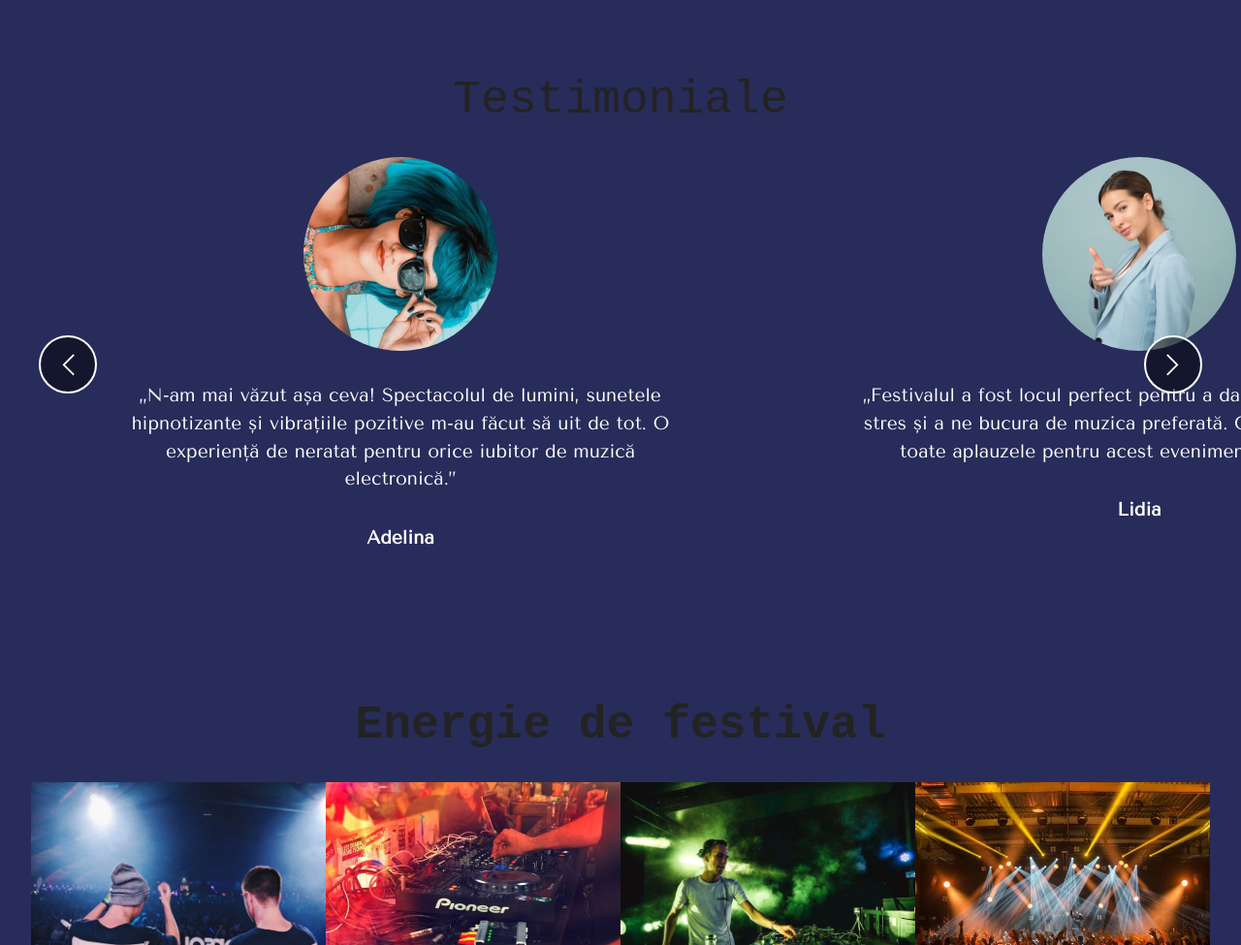
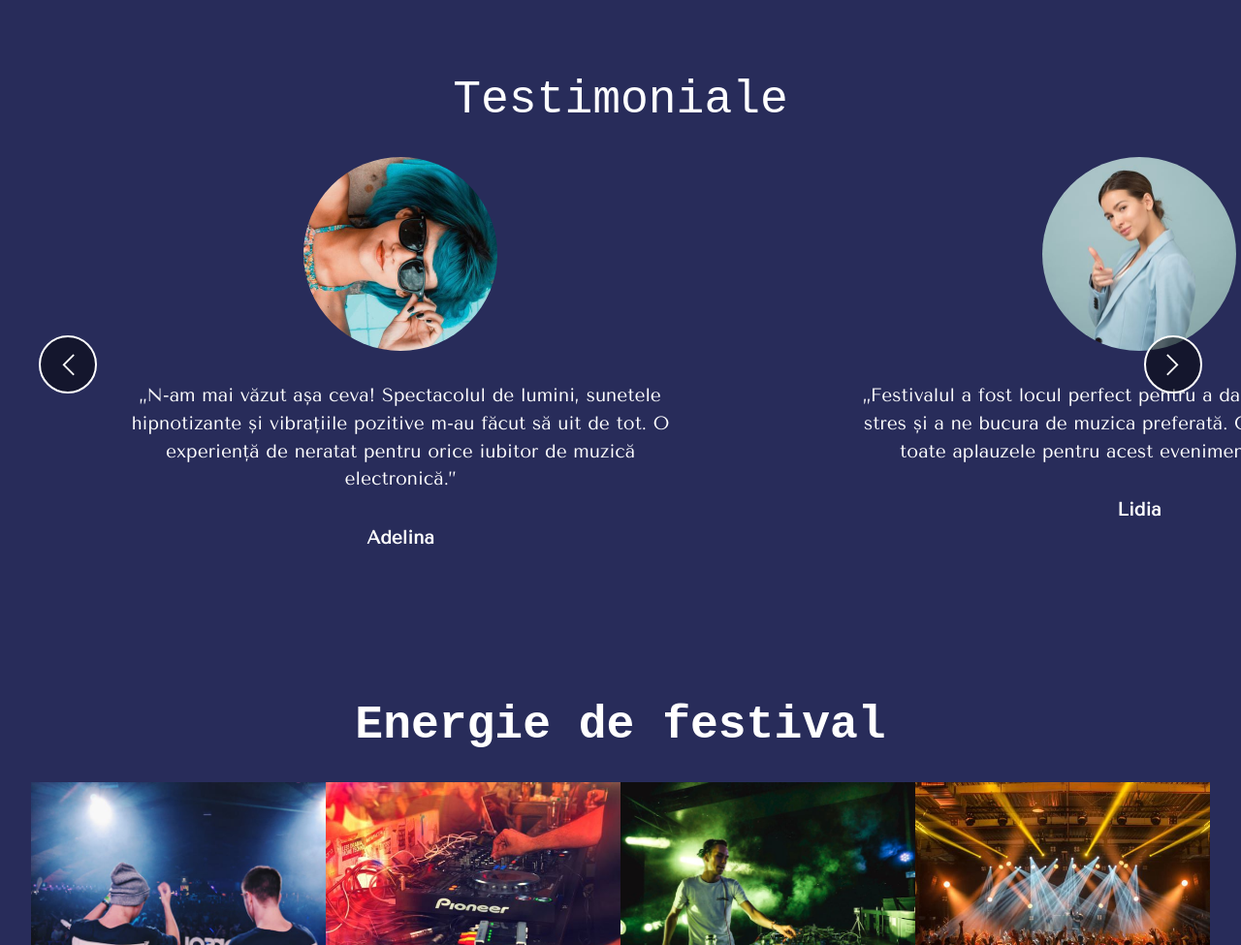
Before and after one commit to arianatgh/ElectromaniaTest, a plain HTML site: page bilete.html in a window 1280 px wide. Shown: the part 1371-2346 px from the top of the page at 97% size. Drawn offline with nearby package versions, Linux system fonts and the light colour scheme; files whose address does not match are found by name; a web font is replaced by a local one.

Commit message:
alb la h2

```diff
--- a/bilete.html
+++ b/bilete.html
@@ -180,7 +180,7 @@
 
 
     <div class="position-relative text-center">
-        <h2 class="mb-4 mbr-fonts-style display-2">Testimoniale</h2>
+        <h2 class="mb-4 mbr-fonts-style display-2" style="color: white;">Testimoniale</h2>
 
         <div class="embla" data-skip-snaps="true" data-align="center" data-loop="true" data-auto-play="true" data-auto-play-interval="5" data-draggable="true">
             <div class="embla__viewport container-fluid">
@@ -251,7 +251,7 @@
 
     <div class="container-fluid">
         <div class="mbr-section-head">
-            <h2 class="mbr-section-title mbr-fonts-style align-center m-0 display-2"><strong>Energie de festival</strong></h2>
+            <h2 class="mbr-section-title mbr-fonts-style align-center m-0 display-2" style="color: white;"><strong>Energie de festival</strong></h2>
 
         </div>
         <div class="row mbr-gallery mt-4">
```
